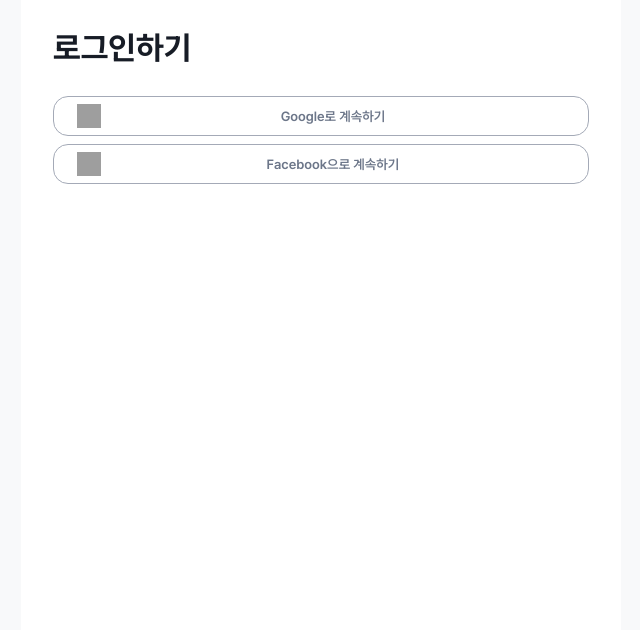
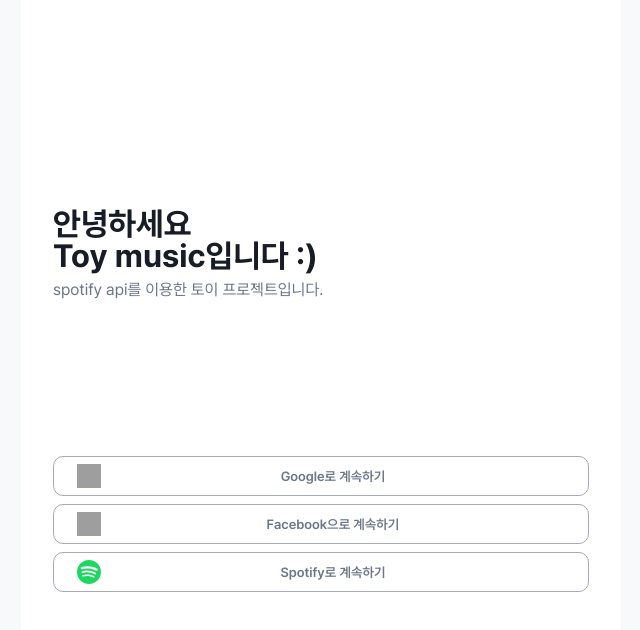
Before and after one commit to Jetom88/music, a Next.js app: page / in a window 1280 px wide. Shown: the top 630 px of the page, without its empty margins (319-959 px from the left). Built offline with nearby package versions, Linux system fonts and the light colour scheme; grey boxes are pictures that could not be loaded.

Commit message:
feat: login page 퍼블리싱 추가

```diff
--- a/app/(login)/page.tsx
+++ b/app/(login)/page.tsx
@@ -1,10 +1,18 @@
+import SpotifySvg from "@/public/SpotifySvg"
 import "@/styles/login.scss"
 
 const LoginPage = () => {
   return (
     <section className="loginWrapper">
       <article className="loginContainer">
-        <h2>로그인하기</h2>
+        <header className="loginTitle">
+          <h2>
+            안녕하세요
+            <br />
+            Toy music입니다 :)
+          </h2>
+          <p>spotify api를 이용한 토이 프로젝트입니다.</p>
+        </header>
 
         <ul className="loginButtonWrapper">
           <li>
@@ -19,9 +27,14 @@ const LoginPage = () => {
               <span className="text"> Facebook으로 계속하기 </span>
             </button>
           </li>
+          <li>
+            <button className="loginButton">
+              <SpotifySvg />
+
+              <span className="text"> Spotify로 계속하기 </span>
+            </button>
+          </li>
         </ul>
-
-        <div className="line" />
       </article>
     </section>
   )
--- /dev/null
+++ b/public/SpotifySvg.tsx
@@ -0,0 +1,16 @@
+const SpotifySvg = () => {
+  return (
+    <svg
+      width="24"
+      height="24"
+      xmlns="http://www.w3.org/2000/svg"
+      fill-rule="evenodd"
+      clip-rule="evenodd"
+      fill="#1ED760"
+    >
+      <path d="M19.098 10.638c-3.868-2.297-10.248-2.508-13.941-1.387-.593.18-1.22-.155-1.399-.748-.18-.593.154-1.22.748-1.4 4.239-1.287 11.285-1.038 15.738 1.605.533.317.708 1.005.392 1.538-.316.533-1.005.709-1.538.392zm-.126 3.403c-.272.44-.847.578-1.287.308-3.225-1.982-8.142-2.557-11.958-1.399-.494.15-1.017-.129-1.167-.623-.149-.495.13-1.016.624-1.167 4.358-1.322 9.776-.682 13.48 1.595.44.27.578.847.308 1.286zm-1.469 3.267c-.215.354-.676.465-1.028.249-2.818-1.722-6.365-2.111-10.542-1.157-.402.092-.803-.16-.895-.562-.092-.403.159-.804.562-.896 4.571-1.045 8.492-.595 11.655 1.338.353.215.464.676.248 1.028zm-5.503-17.308c-6.627 0-12 5.373-12 12 0 6.628 5.373 12 12 12 6.628 0 12-5.372 12-12 0-6.627-5.372-12-12-12z" />
+    </svg>
+  )
+}
+
+export default SpotifySvg
--- a/styles/global.scss
+++ b/styles/global.scss
@@ -131,7 +131,7 @@ body {
     "Pretendard Variable", Pretendard, Roboto, "Noto Sans KR", "Segoe UI",
     "Malgun Gothic", "Apple Color Emoji", "Segoe UI Emoji", "Segoe UI Symbol",
     sans-serif;
-  color: getColor(primary);
+  @include fontColor(primary);
 }
 
 a {
--- a/styles/login.scss
+++ b/styles/login.scss
@@ -2,21 +2,27 @@
 
 .loginWrapper {
   height: 100%;
-
-  padding: 32px;
+  padding: 50px 32px;
 
   .loginContainer {
-    h2 {
-      margin-bottom: 32px;
+    height: 100%;
+    @include flexBox(even, start, column);
+    .loginTitle {
+      h2 {
+        @include fontWeight(700);
+        font-size: 32px;
+        margin-bottom: 10px;
+      }
 
-      @include fontWeight(700);
-      text-align: left;
-      font-size: 32px;
+      p {
+        @include fontColor(blueGray2);
+      }
     }
 
     .loginButtonWrapper {
-      @include flexBox(start, center, column);
+      @include flexBox(center, center, column);
       gap: 8px;
+      width: 100%;
 
       li {
         width: 100%;
@@ -26,11 +32,10 @@
 
           @include fontWeight(600);
           width: 100%;
-
-          color: getColor(blueGray2);
+          @include fontColor(blueGray2);
 
           border: 1px solid getColor(blueGray3);
-          border-radius: 15px;
+          border-radius: 10px;
           padding: 7px 23px;
           background: transparent;
 
@@ -54,13 +59,6 @@
           }
         }
       }
-
-      .line {
-        border-image: initial;
-        border-top: 1px solid getColor(blueGray3);
-
-        margin: 32px 0;
-      }
     }
   }
 }
```
